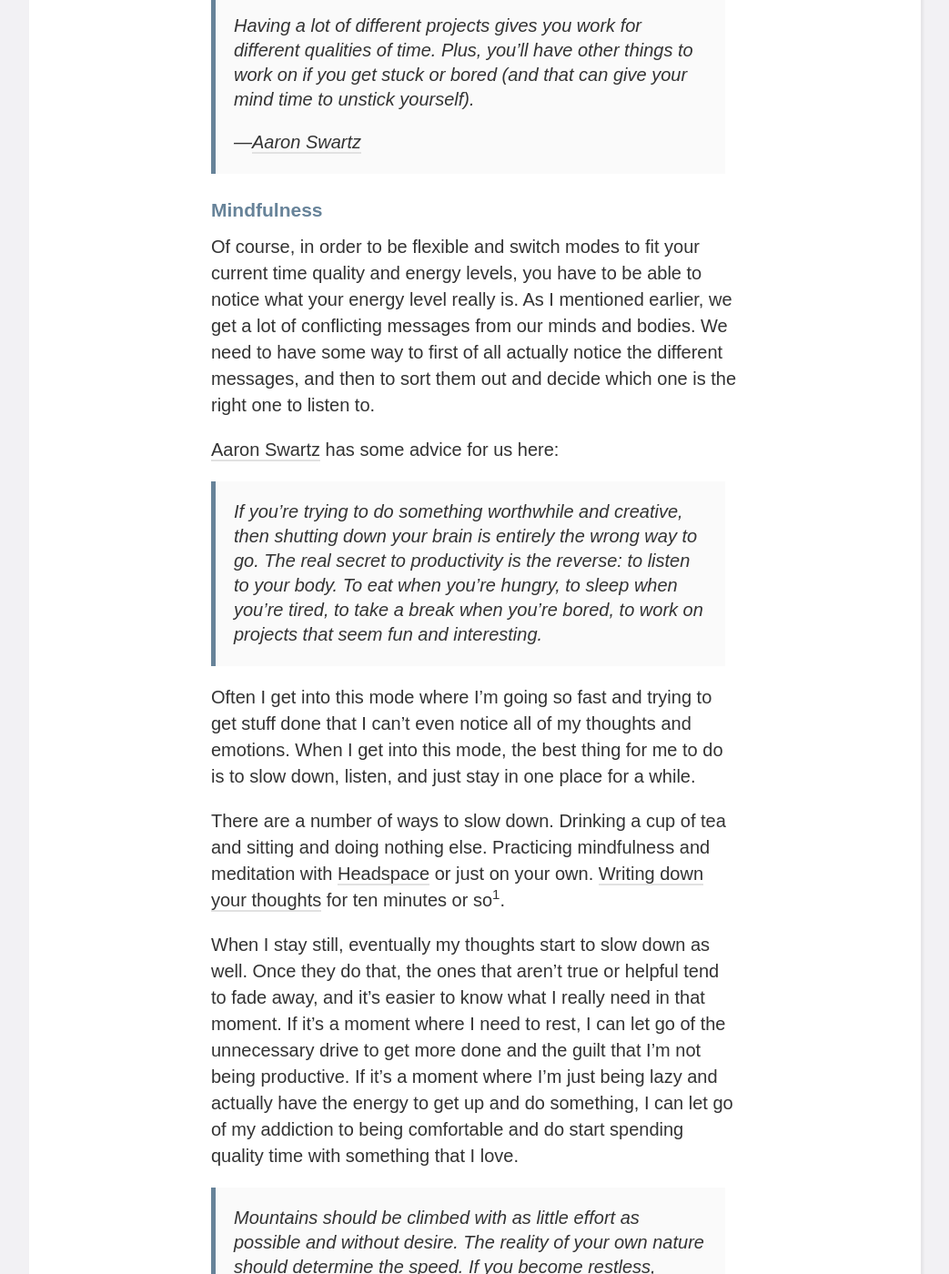
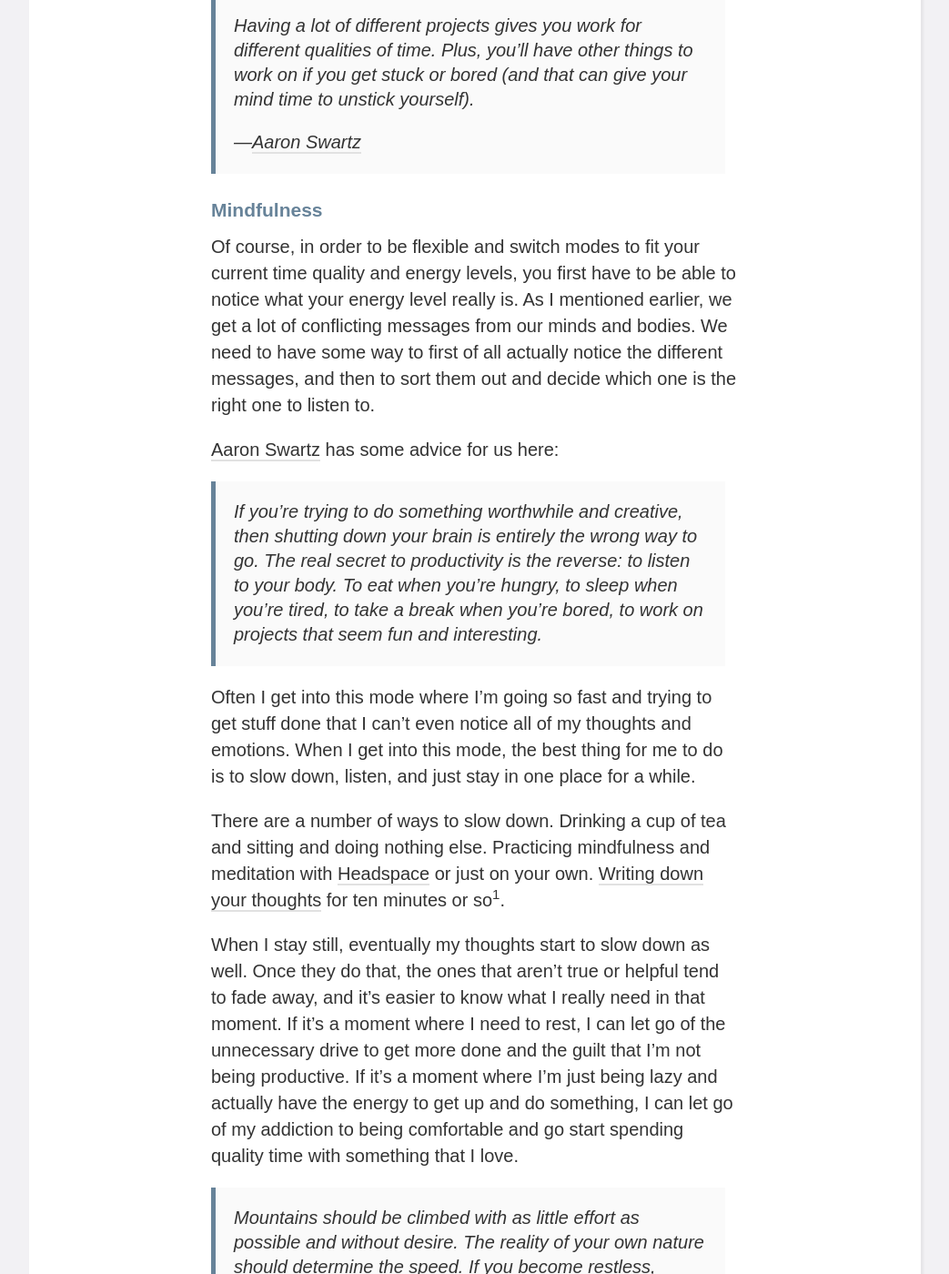
Before and after one commit to kmcgillivray/kmcgillivray.github.io, a Jekyll site: the page built from _posts/2015-01-19-climbing-mountains-for-fun.md, in a window 1280 px wide and 1400 px high, scrolled down 2698 px. Shown: the whole window at 91% size, without its empty margins (118-1161 px from the left). Built offline with Jekyll 4.4.1, drawn with Linux system fonts in a browser that asks for light colours; nearby versions of some CDN libraries; some of the changed text lies outside the part shown.

Commit message:
Fixing some errors.

```diff
--- a/_posts/2015-01-19-climbing-mountains-for-fun.md
+++ b/_posts/2015-01-19-climbing-mountains-for-fun.md
@@ -38,7 +38,7 @@ Creativity is a cycle of energy, of fallow periods and harvest periods. There's
 
 ## Mindfulness
 
-Of course, in order to be flexible and switch modes to fit your current time quality and energy levels, you have to be able to notice what your energy level really is. As I mentioned earlier, we get a lot of conflicting messages from our minds and bodies. We need to have some way to first of all actually notice the different messages, and then to sort them out and decide which one is the right one to listen to.
+Of course, in order to be flexible and switch modes to fit your current time quality and energy levels, you first have to be able to notice what your energy level really is. As I mentioned earlier, we get a lot of conflicting messages from our minds and bodies. We need to have some way to first of all actually notice the different messages, and then to sort them out and decide which one is the right one to listen to.
 
 [Aaron Swartz](http://www.aaronsw.com/weblog/productivity) has some advice for us here:
 
@@ -48,7 +48,7 @@ Often I get into this mode where I'm going so fast and trying to get stuff done
 
 There are a number of ways to slow down. Drinking a cup of tea and sitting and doing nothing else. Practicing mindfulness and meditation with [Headspace](http://headspace.com) or just on your own. [Writing down your thoughts](http://750words.com) for ten minutes or so[^1].
 
-When I stay still, eventually my thoughts start to slow down as well. Once they do that, the ones that aren't true or helpful tend to fade away, and it's easier to know what I really need in that moment. If it's a moment where I need to rest, I can let go of the unnecessary drive to get more done and the guilt that I'm not being productive. If it's a moment where I'm just being lazy and actually have the energy to get up and do something, I can let go of my addiction to being comfortable and do start spending quality time with something that I love.
+When I stay still, eventually my thoughts start to slow down as well. Once they do that, the ones that aren't true or helpful tend to fade away, and it's easier to know what I really need in that moment. If it's a moment where I need to rest, I can let go of the unnecessary drive to get more done and the guilt that I'm not being productive. If it's a moment where I'm just being lazy and actually have the energy to get up and do something, I can let go of my addiction to being comfortable and go start spending quality time with something that I love.
 
 > Mountains should be climbed with as little effort as possible and without desire. The reality of your own nature should determine the speed. If you become restless, speed up. If you become winded, slow down. Then, when you're no longer thinking ahead, each footstep isn't just a means to an end but a unique event in itself. *This* leaf has jagged edges. *This* rock looks loose. These are things you should notice anyway. To live only for some future goal is shallow.
 >
```
Also changed, not shown: other parts of _posts/2015-01-19-climbing-mountains-for-fun.md (+1 -1 lines).
